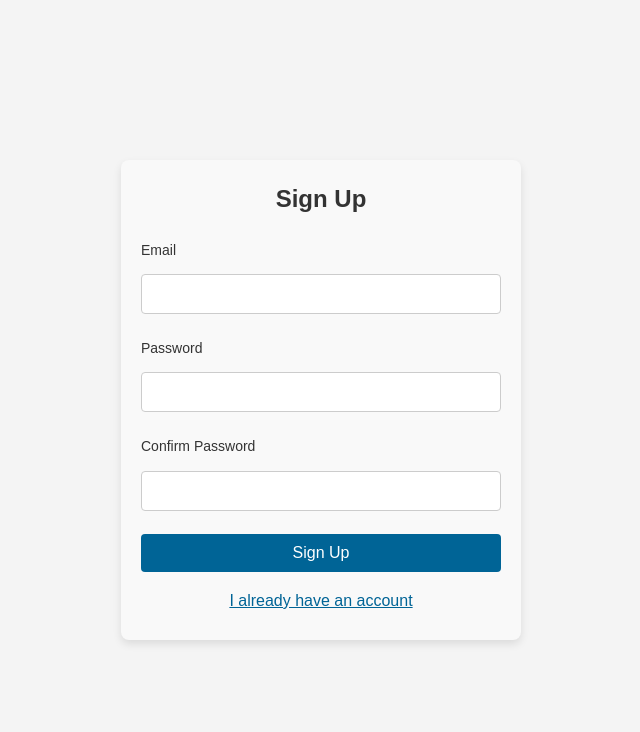
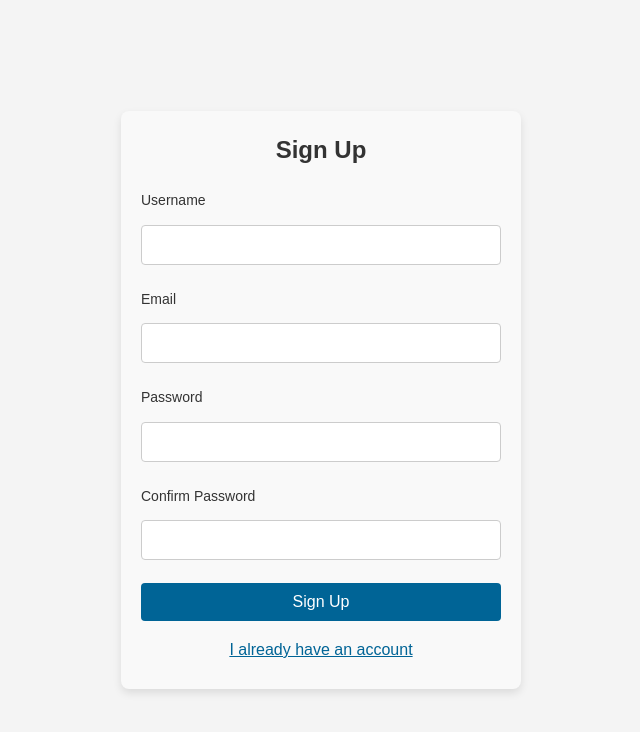
Before and after one commit to iiyadh/Online-Notes, a React (Vite) app in the folder front/: page /sign-up in a window 1280 px wide. Shown: the top 732 px of the page, without its empty margins (319-959 px from the left). Built offline with nearby package versions, Linux system fonts and the light colour scheme.

Commit message:
Add Username input field

```diff
--- a/front/src/components/Sign/SignUp.jsx
+++ b/front/src/components/Sign/SignUp.jsx
@@ -4,6 +4,7 @@
 
 const SignUp = () => {
   const [email, setEmail] = useState('');
+  const [username, setUsername] = useState('');
   const [password, setPassword] = useState('');
   const [confirmPassword, setConfirmPassword] = useState('');
   const navigate = useNavigate();
@@ -24,6 +25,16 @@
     <div className="signup-container">
       <h2>Sign Up</h2>
       <form onSubmit={handleSubmit}>
+      <div className="input-group">
+          <label htmlFor="username">Username</label>
+          <input
+            type="text"
+            id="username"
+            value={username}
+            onChange={(e) => setUsername(e.target.value)}
+            required
+          />
+        </div>
         <div className="input-group">
           <label htmlFor="email">Email</label>
           <input
```
